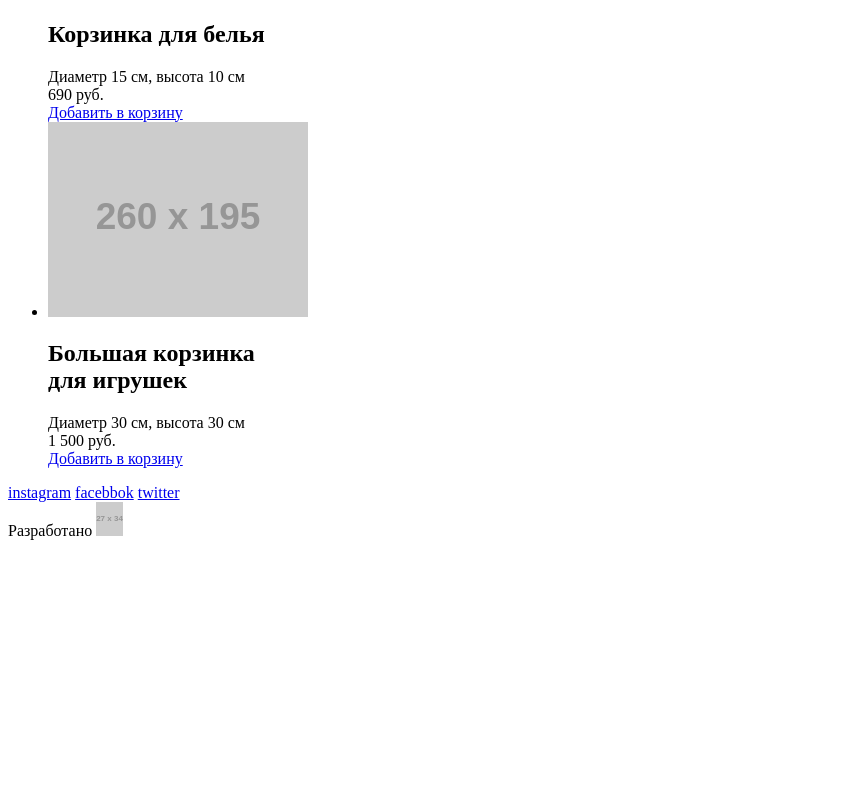
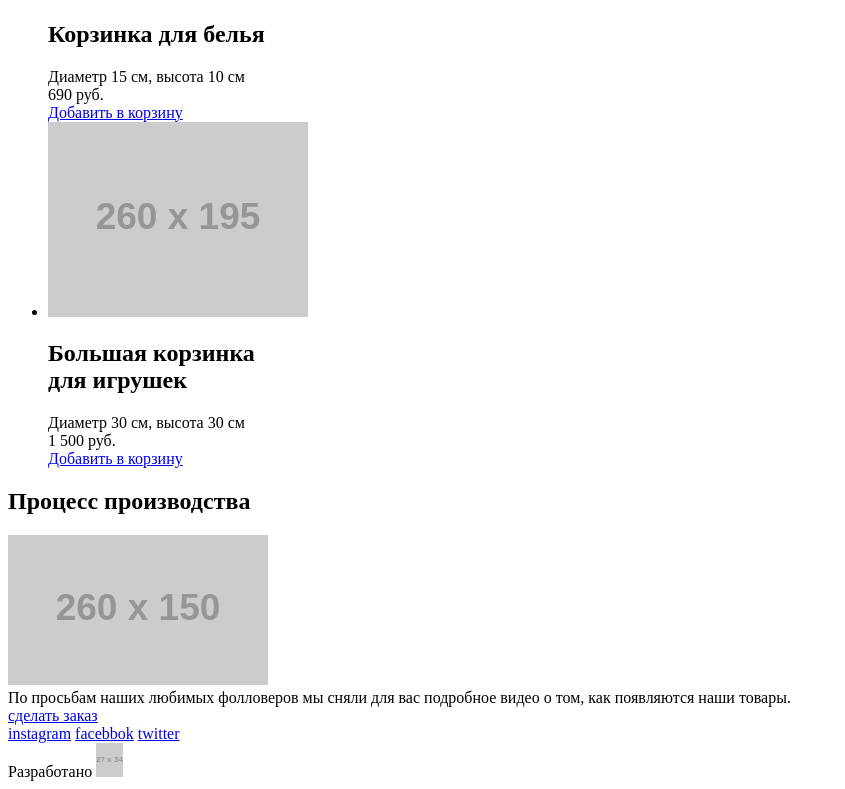
Before and after one commit to dima716/4118-mishka, a website: page catalog.html in a window 1280 px wide. Shown: the part 816-1605 px from the top of the page, without its empty margins (0-845 px from the left). Before the commit the page ends 1364 px from the top, so only its background shows below. Drawn offline with Linux system fonts and the light colour scheme; placeholder pictures from the web are drawn by us.

Commit message:
Create catalog:production

```diff
--- a/catalog.html
+++ b/catalog.html
@@ -21,7 +21,7 @@
       </nav>
     </header>
     <main class="catalog-content">
-      <h1 class="title  title--lg">Каталог товаров</h1>
+      <h1 class="title  title--lg  catalog-content__title">Каталог товаров</h1>
       <section class="catalog">
         <ul class="catalog__list">
           <li class="catalog__item">
@@ -47,6 +47,17 @@
           </li>
         </ul>
       </section>
+      <section class="production">
+        <h2 class="title  title--md  production__title">Процесс производства</h2>
+        <div class="production__video">
+          <img src="http://placehold.it/260x150" alt="Процесс производства">
+        </div>
+        <div class="production__text">
+          По просьбам наших любимых фолловеров мы сняли для вас подробное
+          видео о том, как появляются наши товары.
+        </div>
+        <a class="btn production__order" href="#">сделать заказ</a>
+      </section>
     </main>
     <footer class="main-footer">
       <section class="social">
```
